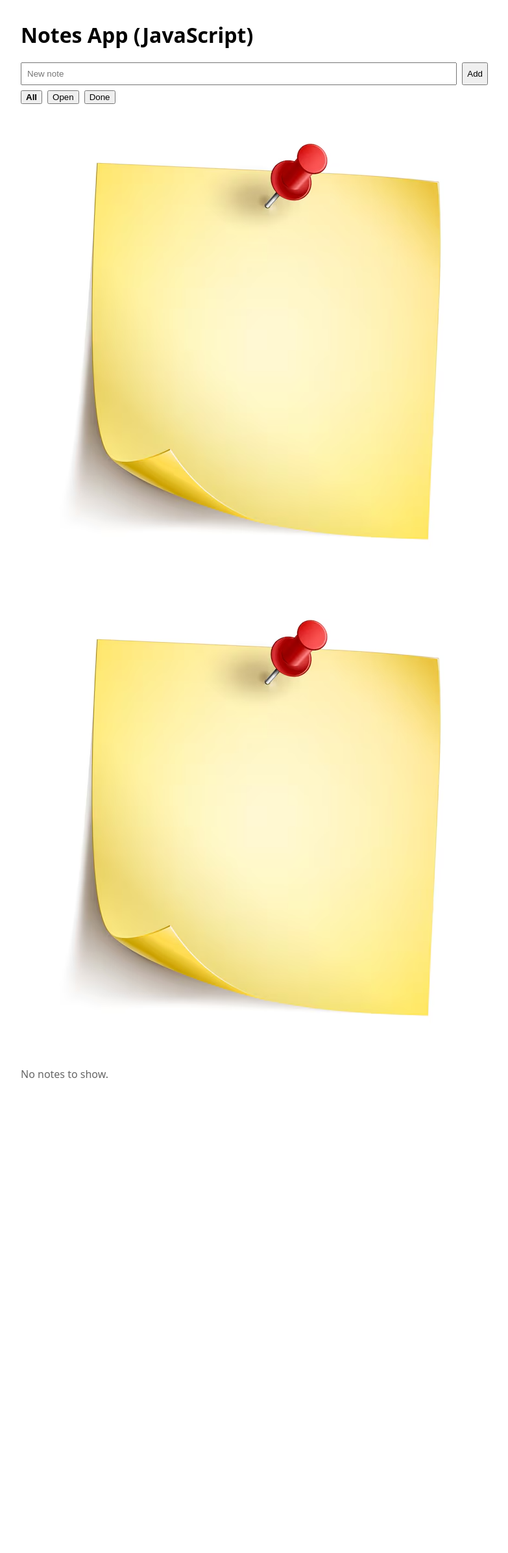
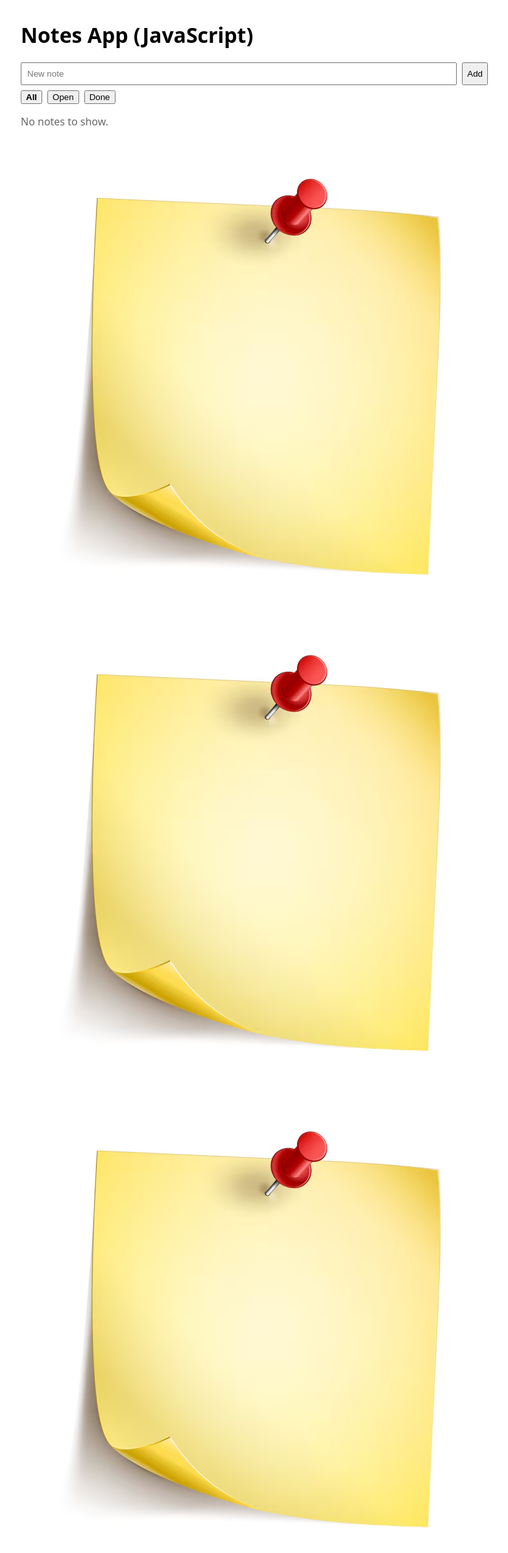
Before and after one commit to adamwillerton/ADT-AppDev-ExampleReactNotesApp-LazyLoad, a React (Vite) app in the folder notes-app/: page / in a window 1280 px wide. Shown: the top 2390 px of the page at 65% size, without its empty margins (248-1031 px from the left). Before the commit the page ends 1696 px from the top, so only its background shows below. Built offline with nearby package versions, Linux system fonts and the light colour scheme.

Commit message:
Update App.jsx

```diff
--- a/notes-app/src/App.jsx
+++ b/notes-app/src/App.jsx
@@ -1,6 +1,5 @@
 import React, { useEffect, useMemo, useState } from 'react';
 import note from './assets/note.png';
-import notes from './assets/notes.png';
 
 // Simple localStorage-backed repository
 const KEY = 'notes.v1';
@@ -60,9 +59,6 @@ export default function App() {
         <Filter value="done" current={filter} set={setFilter} />
       </div>
 
-      <img src={note} alt="" />
-      <img src={note} alt="" />
-
       <ul style={{ listStyle: 'none', padding: 0, marginTop: 16 }}>
         {filtered.map(n => (
           <li key={n.id} style={{ display: 'grid', gridTemplateColumns: '1fr auto auto', alignItems: 'center', gap: 8, padding: '6px 0', borderBottom: '1px solid #eee' }}>
@@ -73,6 +69,10 @@ export default function App() {
         ))}
         {filtered.length === 0 && <li style={{ color: '#666' }}>No notes to show.</li>}
       </ul>
+
+      <img src={note} alt="" />
+      <img src={note} alt="" />
+      <img src={note} alt="" />
     </main>
   );
 }
```
